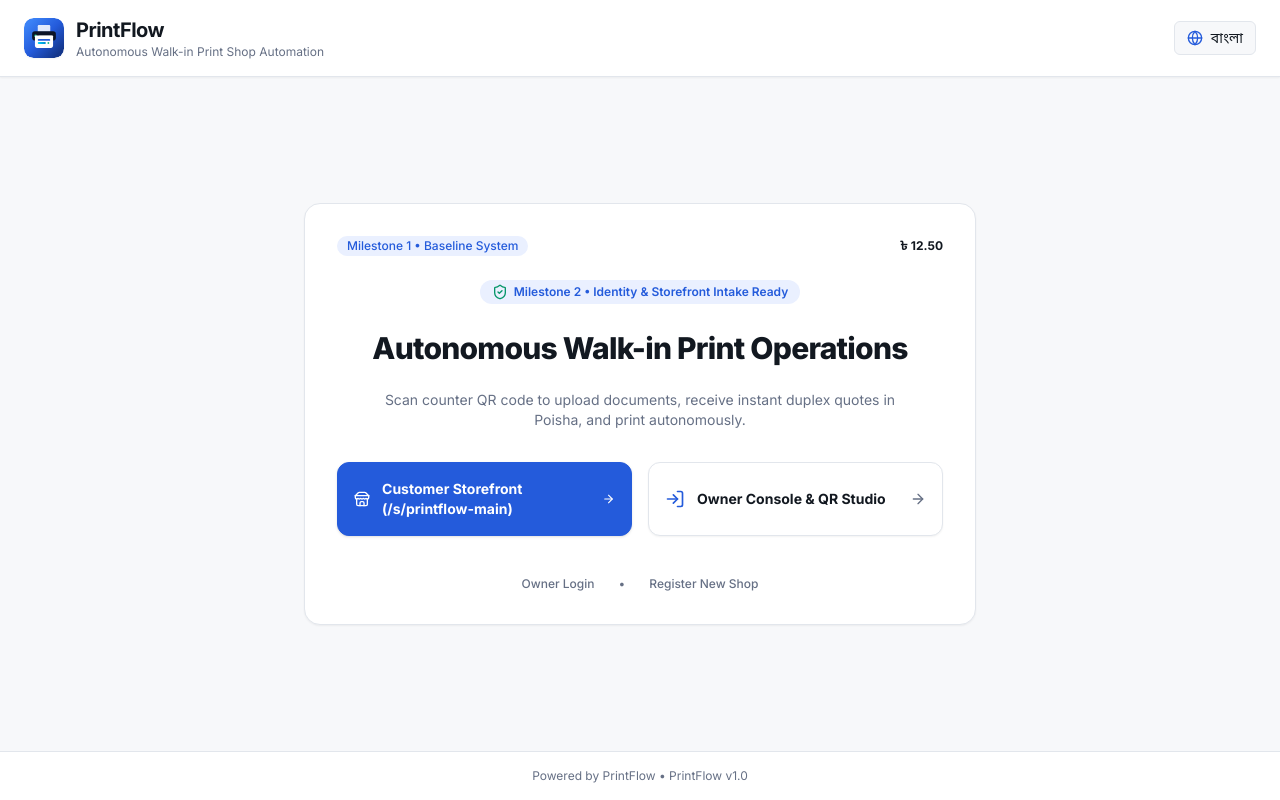
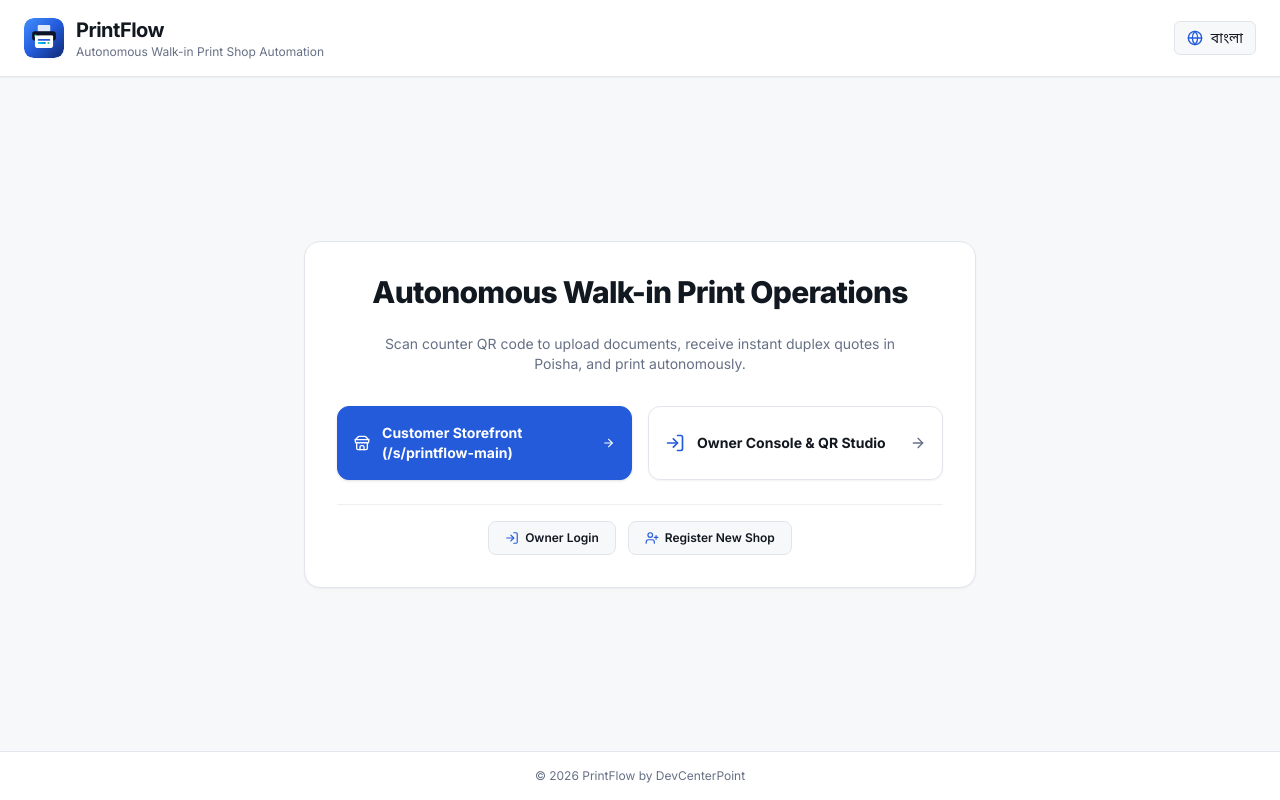
Before and after one commit to beingmushfiq/PrintFlow, a React (Vite) app in the folder frontend/: page / in a window 1280 px wide. Built offline with nearby package versions, Linux system fonts and the light colour scheme.

Commit message:
style(landing): remove milestone badges and sample price, style auth buttons, and update brand footer

```diff
--- a/frontend/src/App.tsx
+++ b/frontend/src/App.tsx
@@ -1,7 +1,7 @@
 import React from 'react';
 import { BrowserRouter, Routes, Route, Link, Navigate } from 'react-router-dom';
 import { useTranslation } from 'react-i18next';
-import { Globe, ShieldCheck, ArrowRight, Store, LogIn } from 'lucide-react';
+import { Globe, ArrowRight, Store, LogIn, UserPlus } from 'lucide-react';
 import { Logo } from './components/common/Logo';
 import { usePageTitle } from './hooks/usePageTitle';
 import { StorefrontPage } from './pages/customer/StorefrontPage';
@@ -58,20 +58,6 @@ export const LandingHome: React.FC = () => {
       {/* Main Content */}
       <main className="flex-1 max-w-4xl w-full mx-auto p-6 space-y-8 flex flex-col justify-center">
         <div className="bg-surface border border-border rounded-2xl p-8 shadow-sm space-y-6 text-center max-w-2xl mx-auto">
-          <div className="flex items-center justify-between">
-            <span className="inline-flex items-center px-2.5 py-0.5 rounded-full text-xs font-medium bg-accent-soft text-accent">
-              Milestone 1 • Baseline System
-            </span>
-            <span className="text-xs font-bold text-ink">
-              ৳ 12.50
-            </span>
-          </div>
-
-          <div className="inline-flex items-center space-x-1.5 px-3 py-1 rounded-full text-xs font-semibold bg-accent-soft text-accent">
-            <ShieldCheck className="w-4 h-4 text-status-success" />
-            <span>Milestone 2 • Identity &amp; Storefront Intake Ready</span>
-          </div>
-
           <h2 className="text-3xl font-extrabold text-ink tracking-tight">
             Autonomous Walk-in Print Operations
           </h2>
@@ -104,17 +90,28 @@ export const LandingHome: React.FC = () => {
             </Link>
           </div>
 
-          <div className="pt-4 flex items-center justify-center space-x-6 text-xs text-muted">
-            <Link to="/login" className="hover:text-accent font-medium">Owner Login</Link>
-            <span>•</span>
-            <Link to="/register" className="hover:text-accent font-medium">Register New Shop</Link>
+          <div className="pt-4 border-t border-border/60 flex flex-wrap items-center justify-center gap-3">
+            <Link
+              to="/login"
+              className="inline-flex items-center space-x-1.5 px-4 py-2 rounded-lg border border-border bg-paper hover:bg-surface hover:border-accent text-ink font-semibold text-xs transition-all shadow-xs"
+            >
+              <LogIn className="w-3.5 h-3.5 text-accent" />
+              <span>Owner Login</span>
+            </Link>
+            <Link
+              to="/register"
+              className="inline-flex items-center space-x-1.5 px-4 py-2 rounded-lg border border-border bg-paper hover:bg-surface hover:border-accent text-ink font-semibold text-xs transition-all shadow-xs"
+            >
+              <UserPlus className="w-3.5 h-3.5 text-accent" />
+              <span>Register New Shop</span>
+            </Link>
           </div>
         </div>
       </main>
 
       {/* Footer */}
       <footer className="border-t border-border bg-surface px-6 py-4 text-center text-xs text-muted">
-        <p>{t('common:powered_by')} • PrintFlow v1.0</p>
+        <p>&copy; 2026 PrintFlow by DevCenterPoint</p>
       </footer>
     </div>
   );
```
Also changed, not shown: 1 other file (tests, documents, lock files or other folders).
